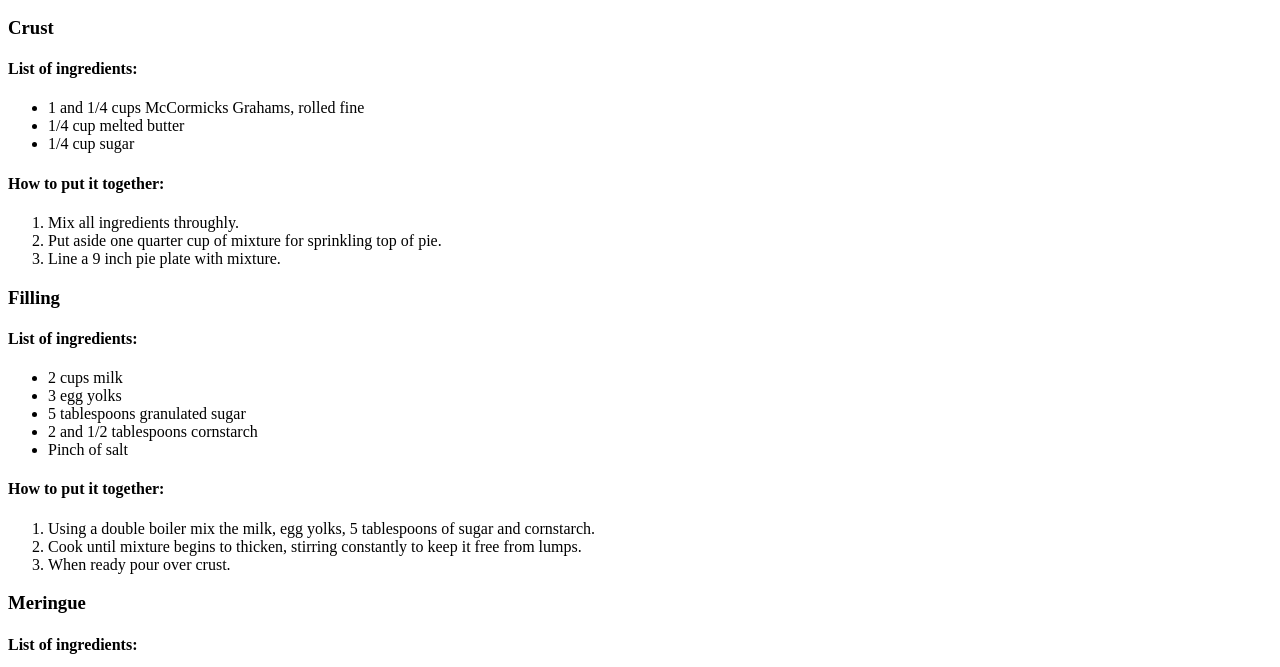
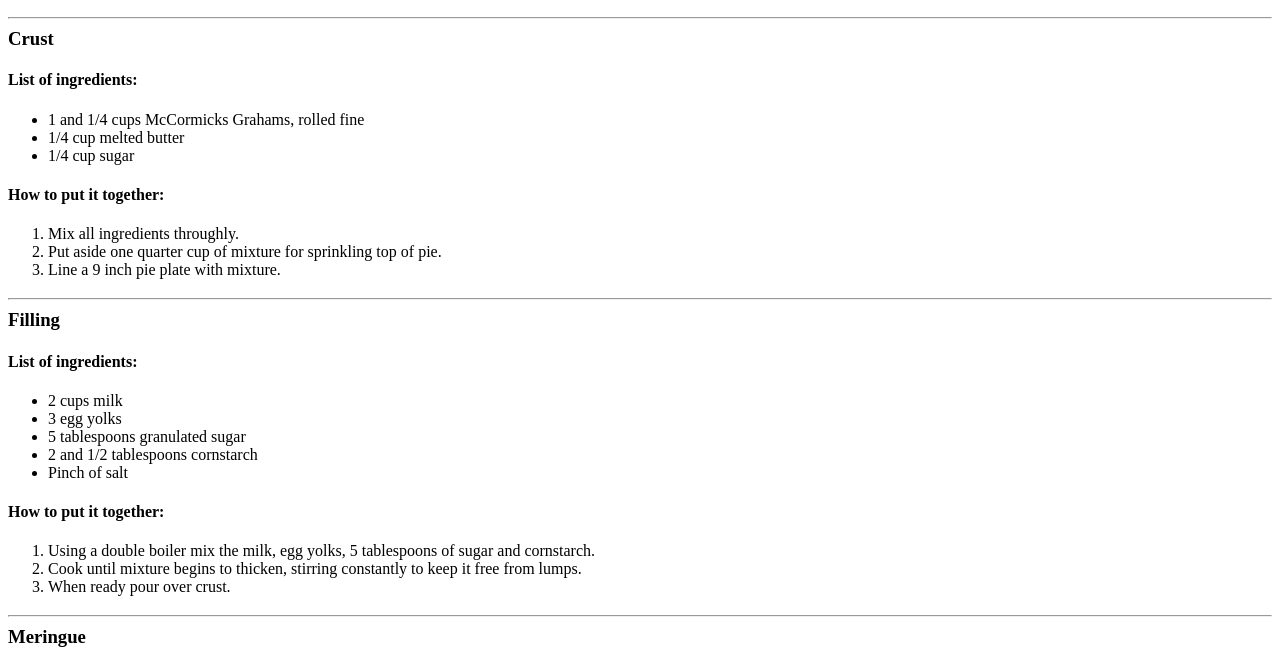
Before and after one commit to jredsmth/edX, a plain HTML site: page index.html in a window 1280 px wide. Shown: the part 110-777 px from the top of the page. Drawn offline with Linux system fonts and the light colour scheme.

Commit message:
Update index.html

```diff
--- a/index.html
+++ b/index.html
@@ -2,13 +2,14 @@
 <html>
 
 <head>
+    <title>My Favorite Recipes - Graham Wafer Pie</title>
 </head>
 
 <body>
     <h1>My Favorite Recipes</h1>
     <h2>Graham Wafer Pie</h2>
 
-    <h3>Crust</h3>
+    <h3><hr>Crust</h3>
     <h4>List of ingredients:</h4>
       <ul>
         <li>1 and 1/4 cups McCormicks Grahams, rolled fine</li>
@@ -21,7 +22,7 @@
           <li>Put aside one quarter cup of mixture for sprinkling top of pie.</li> <li>Line a 9 inch pie plate with mixture.</li>
       </ol>
 
-    <h3>Filling</h3>
+    <h3><hr>Filling</h3>
     <h4>List of ingredients:</h4>
       <ul>
         <li>2 cups milk</li>
@@ -37,7 +38,7 @@
             <li>When ready pour over crust.</li>
         </ol>
 
-    <h3>Meringue</h3>
+    <h3><hr>Meringue</h3>
     <h4>List of ingredients:</h4>
       <ul>
           <li>3 egg whites</li>
```
